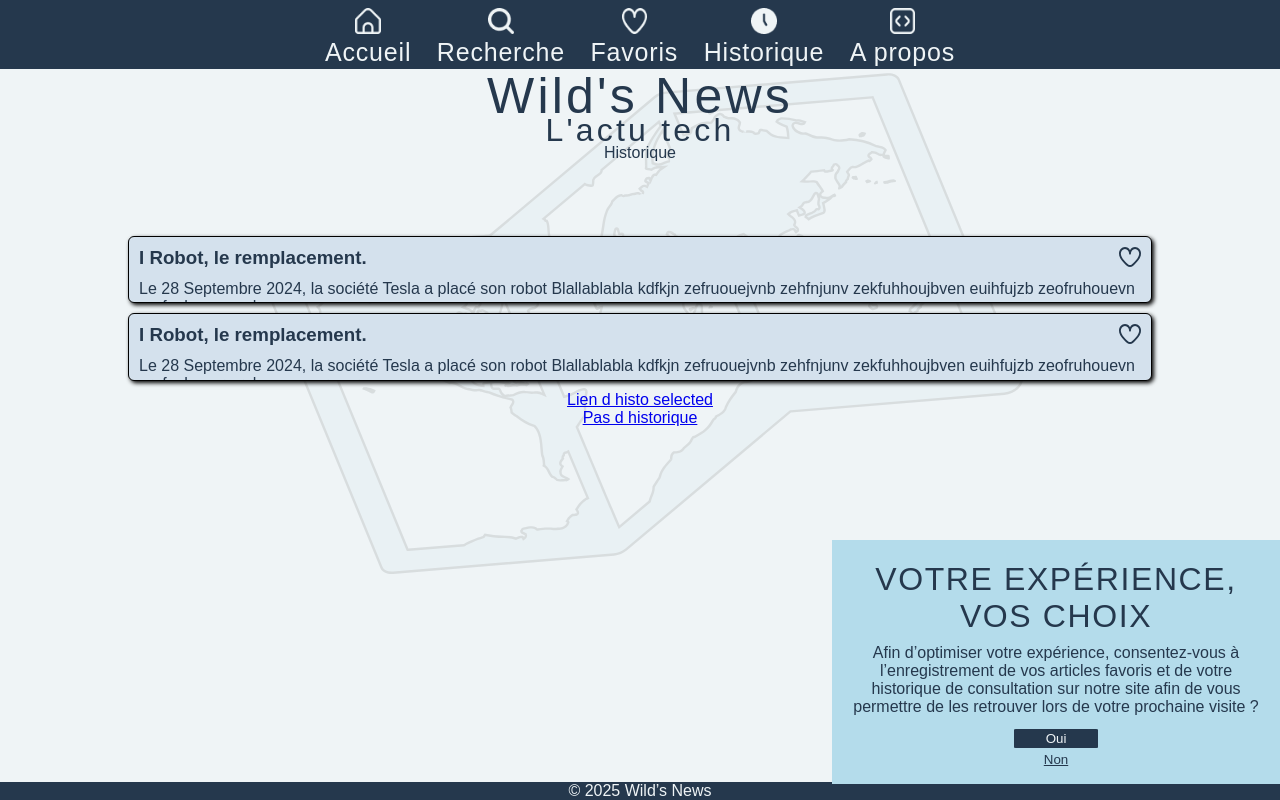
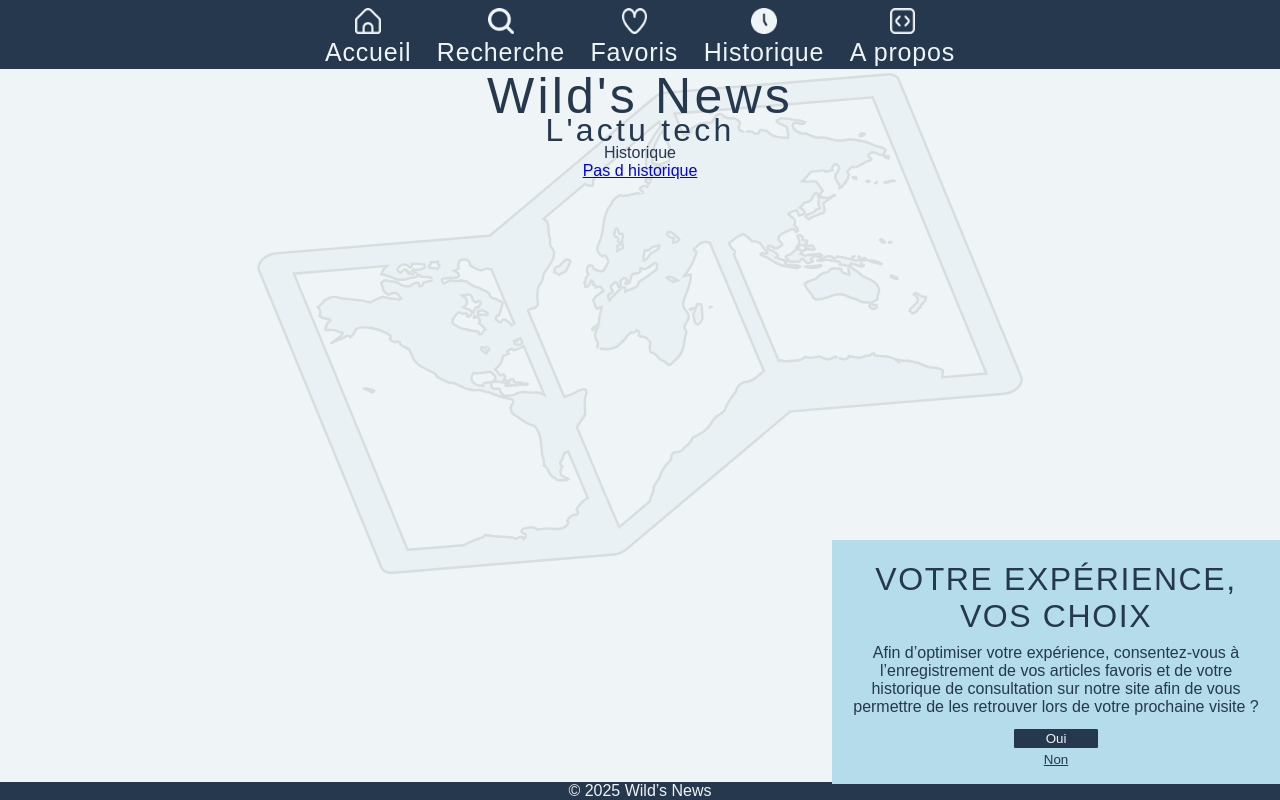
Before and after one commit to WildCodeSchool/2024-12-orleans-cda-project2-team-b, a React (Vite) app: page /historique in a window 1280 px wide. Built offline with nearby package versions, Linux system fonts and the light colour scheme; a web font is replaced by a local one.

Commit message:
save article consulted in localstorage

```diff
--- a/src/components/article-history.jsx
+++ b/src/components/article-history.jsx
@@ -1,26 +1,26 @@
-// import { Link, Outlet } from 'react-router-dom';
-import './article-history.scss';
-import LikeButton from './like-button';
+// // import { Link, Outlet } from 'react-router-dom';
+// import './article-history.scss';
+// import LikeButton from './like-button';
 
-export default function ArticleHistory() {
-  //   const historyId = 567;
-  return (
-    <>
-      <div className='article-history'>
-        <div className='title-like-history'>
-          <h3>I Robot, le remplacement.</h3>
-          <LikeButton />
-          {/* <LikeButton /> */}
-        </div>
-        <p>
-          Le 28 Septembre 2024, la société Tesla a placé son robot Blallablabla kdfkjn zefruouejvnb zehfnjunv
-          zekfuhhoujbven euihfujzb zeofruhouevn erofunhoeur erghnouenvgrgver ...{' '}
-        </p>
-      </div>
+// export default function ArticleHistory() {
+//   //   const historyId = 567;
+//   return (
+//     <>
+//       <div className='article-history'>
+//         <div className='title-like-history'>
+//           <h3>I Robot, le remplacement.</h3>
+//           <LikeButton />
+//           {/* <LikeButton /> */}
+//         </div>
+//         <p>
+//           Le 28 Septembre 2024, la société Tesla a placé son robot Blallablabla kdfkjn zefruouejvnb zehfnjunv
+//           zekfuhhoujbven euihfujzb zeofruhouevn erofunhoeur erghnouenvgrgver ...{' '}
+//         </p>
+//       </div>
 
-      {/* <Link to={`article-historique/${historyId}`}>Lien d histo selected</Link>
-      <Link to='pas-d-historique'>Pas d historique</Link> */}
-      {/* <Outlet /> */}
-    </>
-  );
-}
+//       {/* <Link to={`article-historique/${historyId}`}>Lien d histo selected</Link>
+//       <Link to='pas-d-historique'>Pas d historique</Link> */}
+//       {/* <Outlet /> */}
+//     </>
+//   );
+// }
--- a/src/components/article-history.scss
+++ b/src/components/article-history.scss
@@ -1,22 +1,22 @@
-@use '../variables.scss' as vars;
+// @use '../variables.scss' as vars;
 
-.title-like-history {
-  display: flex;
-  justify-content: space-between;
-}
+// .title-like-history {
+//   display: flex;
+//   justify-content: space-between;
+// }
 
-.article-history {
-  width: 80dvw;
-  height: 4.2rem;
-  margin: 0.625rem;
-  border: 1px black solid;
-  filter: drop-shadow(2px 2px 2px #000000);
-  background-color: vars.$secondary-color;
-  border-radius: 0.375rem;
-  padding: 0.625rem;
-  overflow: hidden;
-}
+// .article-history {
+//   width: 80dvw;
+//   height: 4.2rem;
+//   margin: 0.625rem;
+//   border: 1px black solid;
+//   filter: drop-shadow(2px 2px 2px #000000);
+//   background-color: vars.$secondary-color;
+//   border-radius: 0.375rem;
+//   padding: 0.625rem;
+//   overflow: hidden;
+// }
 
-.article-history > p {
-  margin-top: 0.625rem;
-}
+// .article-history > p {
+//   margin-top: 0.625rem;
+// }
--- a/src/components/results-list.jsx
+++ b/src/components/results-list.jsx
@@ -26,10 +26,10 @@ export default function ResultsList({ article }) {
     // navigate(`/recherche-article-choisi`);
   }
 
-  useEffect(() => {
-    console.log('Historique mis à jour :', listHistory);
-    // console.log(listHistory.slice(0,10));
-  }, [listHistory]);
+  // useEffect(() => {
+  //   console.log('Historique mis à jour :', listHistory);
+  //   // console.log(listHistory.slice(0,10));
+  // }, [listHistory]);
 
   if (!article) return null;
 
--- a/src/contexts/choices-context.jsx
+++ b/src/contexts/choices-context.jsx
@@ -15,13 +15,14 @@ export const ChoicesContextProvider = ({ children }) => {
 
   const [articleChosen, setArticleChosen] = useState({});
 
-  const [listHistory, setListHistory] = useState([]);
+  const [listHistory, setListHistory] = useState(JSON.parse(localStorage.getItem('tablHistory')) || []);
 
   useEffect(() => {
     if (choiceLocalStorage === 'yes') {
       localStorage.setItem('language', storedChoiceLanguage);
+      localStorage.setItem('tablHistory', JSON.stringify(listHistory));
     }
-  }, [storedChoiceLanguage, choiceLocalStorage]);
+  }, [storedChoiceLanguage, choiceLocalStorage, listHistory]);
 
   return (
     <ChoicesContext.Provider
--- a/src/pages/history.jsx
+++ b/src/pages/history.jsx
@@ -1,29 +1,34 @@
 import { useContext } from 'react';
-import { Link, Outlet } from 'react-router-dom';
+import { Link } from 'react-router-dom';
 
-import ArticleHistory from '../components/article-history';
+// import ArticleHistory from '../components/article-history';
+import LikeButton from '../components/like-button';
 import { ChoicesContext } from '../contexts/choices-context';
 import './history.scss';
 
 export default function History() {
-  const historyId = 567;
-
   const { listHistory } = useContext(ChoicesContext);
 
   return (
     <>
       <div>Historique </div>
 
-      <ul></ul>
-
-      <div className='history-list'>
-        <ArticleHistory />
-        <ArticleHistory />
+      <div>
+        {listHistory.map((article, index) => (
+          <ul key={index} className='article-history'>
+            <div className='title-like-history'>
+              <li>{article.title}</li>
+              <li>
+                <LikeButton />
+              </li>
+            </div>
+            <li>{article.description}</li>
+          </ul>
+        ))}
       </div>
 
-      <Link to={`/historique-article/${historyId}`}>Lien d histo selected</Link>
+      {/* <Link to={`/historique-article/${historyId}`}>Lien d histo selected</Link> */}
       <Link to='/pas-d-historique'>Pas d historique</Link>
-      <Outlet />
     </>
   );
 }
--- a/src/pages/history.scss
+++ b/src/pages/history.scss
@@ -1,5 +1,19 @@
 @use '../variables.scss' as vars;
 
-.history-list {
-  margin-top: 4rem;
+.article-history {
+  width: 80dvw;
+  border: 1px vars.$primary-color solid;
+  filter: drop-shadow(2px 2px 2px vars.$primary-color);
+  background-color: vars.$secondary-color;
+  border-radius: 0.375rem;
+  padding: 0.625rem;
+  overflow: hidden;
+  margin: 3%;
+  font-size: vars.$desktop-content;
+
+  .title-like-history {
+    display: flex;
+    justify-content: space-between;
+    font-size: vars.$desktop-title3;
+  }
 }
```
